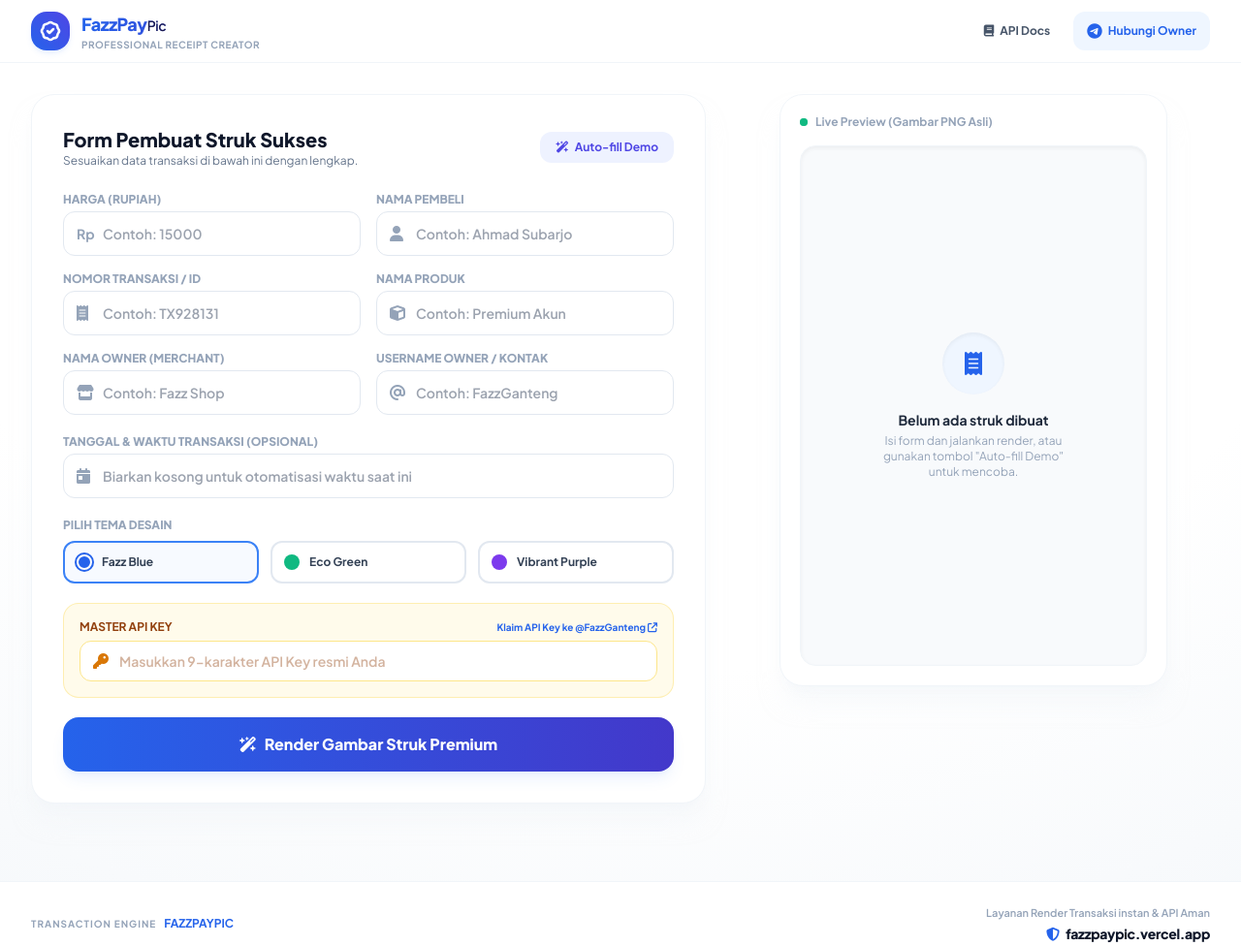
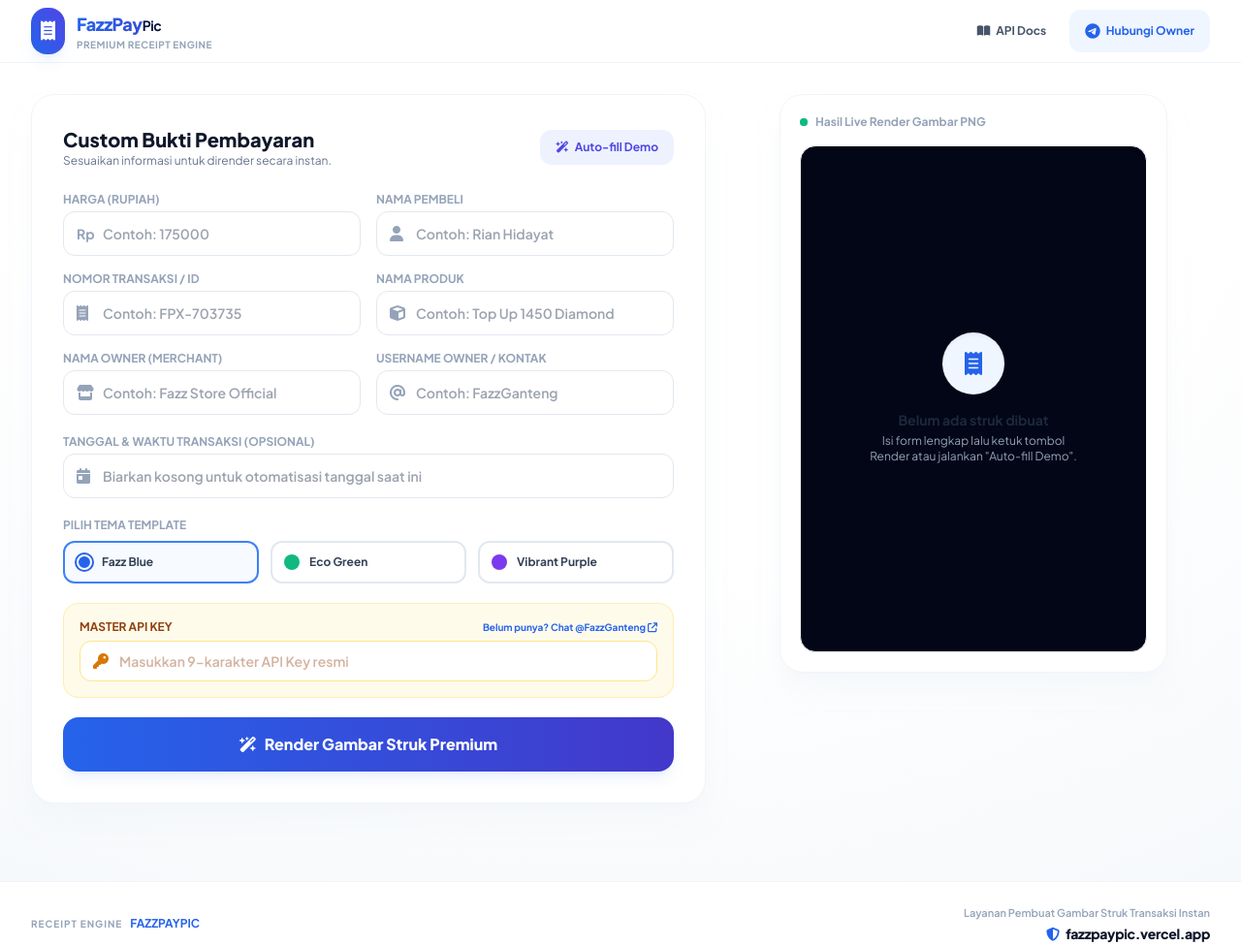
Before and after one commit to ajayajay293/fazzpaypic, a website: page public/index.html in a window 1280 px wide. Shown: the whole page at 97% size. Drawn offline with nearby package versions, Linux system fonts and the light colour scheme.

Commit message:
Update index.html

```diff
--- a/public/index.html
+++ b/public/index.html
@@ -4,40 +4,38 @@
 <head>
     <meta charset="UTF-8">
     <meta name="viewport" content="width=device-width, initial-scale=1.0">
-    <title>FazzPayPic - Pembuat Bukti Transaksi Sukses Otomatis</title>
+    <title>FazzPayPic - Generator Struk Transaksi Sukses Mewah</title>
     <!-- Tailwind CSS CDN -->
     <script src="https://cdn.tailwindcss.com"></script>
-    <!-- FontAwesome Premium Icons -->
+    <!-- FontAwesome Icons -->
     <link rel="stylesheet" href="https://cdnjs.cloudflare.com/ajax/libs/font-awesome/6.4.0/css/all.min.css">
     <style>
         @import url('https://fonts.googleapis.com/css2?family=Plus+Jakarta+Sans:wght@300;400;500;600;700;800&display=swap');
         body {
             font-family: 'Plus Jakarta Sans', sans-serif;
-            background: radial-gradient(120% 120% at 50% 10%, #ffffff 50%, #f1f5f9 100%);
+            background: radial-gradient(120% 120% at 50% 10%, #ffffff 40%, #f1f5f9 100%);
         }
     </style>
 </head>
 <body class="min-h-screen text-slate-800 flex flex-col justify-between">
 
     <!-- Header Navigation -->
-    <header class="border-b border-slate-100 bg-white/85 backdrop-blur-md sticky top-0 z-50">
+    <header class="border-b border-slate-100 bg-white/80 backdrop-blur-md sticky top-0 z-50">
         <div class="max-w-7xl mx-auto px-4 sm:px-6 lg:px-8 h-16 flex items-center justify-between">
             <div class="flex items-center gap-3">
-                <div class="bg-gradient-to-tr from-blue-600 to-indigo-600 p-2 rounded-2xl shadow-md shadow-blue-500/10">
-                    <svg class="w-6 h-6 text-white" fill="none" stroke="currentColor" viewBox="0 0 24 24" xmlns="http://www.w3.org/2000/svg">
-                        <path stroke-linecap="round" stroke-linejoin="round" stroke-width="2.5" d="M9 12l2 2 4-4M7.835 4.697a3.42 3.42 0 001.946-.806 3.42 3.42 0 014.438 0 3.42 3.42 0 001.946.806 3.42 3.42 0 013.138 3.138 3.42 3.42 0 00.806 1.946 3.42 3.42 0 010 4.438 3.42 3.42 0 00-.806 1.946 3.42 3.42 0 01-3.138 3.138 3.42 3.42 0 00-1.946.806 3.42 3.42 0 01-4.438 0 3.42 3.42 0 00-1.946-.806 3.42 3.42 0 01-3.138-3.138 3.42 3.42 0 00-.806-1.946 3.42 3.42 0 010-4.438 3.42 3.42 0 00.806-1.946 3.42 3.42 0 013.138-3.138z"></path>
-                    </svg>
+                <div class="bg-gradient-to-tr from-blue-600 to-indigo-600 p-2.5 rounded-2xl shadow-lg shadow-blue-500/10 text-white">
+                    <i class="fa-solid fa-receipt text-xl"></i>
                 </div>
                 <div>
-                    <h1 class="text-lg font-extrabold bg-gradient-to-r from-blue-600 to-indigo-700 bg-clip-text text-transparent tracking-tight">FazzPay<span class="text-indigo-950 font-medium text-sm">Pic</span></h1>
-                    <p class="text-[10px] text-slate-400 font-bold uppercase tracking-wider">Professional Receipt Creator</p>
+                    <h1 class="text-lg font-extrabold bg-gradient-to-r from-blue-600 to-indigo-700 bg-clip-text text-transparent tracking-tight">FazzPay<span class="text-slate-900 font-semibold text-sm">Pic</span></h1>
+                    <p class="text-[10px] text-slate-400 font-bold uppercase tracking-wider">PREMIUM RECEIPT ENGINE</p>
                 </div>
             </div>
             <div class="flex items-center gap-3">
                 <a href="/docs" class="text-xs font-bold text-slate-600 hover:text-blue-600 transition-colors py-2 px-3 rounded-xl hover:bg-slate-50 flex items-center gap-1.5">
-                    <i class="fa-solid fa-book"></i> API Docs
+                    <i class="fa-solid fa-book-open"></i> API Docs
                 </a>
-                <a href="https://t.me/FazzGanteng" target="_blank" class="bg-blue-50 text-blue-600 hover:bg-blue-100 transition-all text-xs font-bold py-2 px-3.5 rounded-xl flex items-center gap-1.5">
+                <a href="https://t.me/FazzGanteng" target="_blank" class="bg-blue-50 text-blue-600 hover:bg-blue-100 transition-all text-xs font-bold py-2.5 px-4 rounded-xl flex items-center gap-1.5">
                     <i class="fa-brands fa-telegram text-base"></i> Hubungi Owner
                 </a>
             </div>
@@ -48,14 +46,14 @@
     <main class="max-w-7xl mx-auto px-4 sm:px-6 lg:px-8 py-8 w-full flex-grow">
         <div class="grid grid-cols-1 lg:grid-cols-12 gap-8 items-start">
 
-            <!-- Left Side: Interactive Inputs -->
+            <!-- Left Side: Interactive Input Form -->
             <div class="lg:col-span-7 bg-white p-6 sm:p-8 rounded-3xl border border-slate-100 shadow-xl shadow-slate-100/50 space-y-6">
                 <div class="flex flex-col sm:flex-row sm:items-center justify-between gap-4">
                     <div>
-                        <h2 class="text-xl font-extrabold text-slate-900">Form Pembuat Struk Sukses</h2>
-                        <p class="text-xs text-slate-500">Sesuaikan data transaksi di bawah ini dengan lengkap.</p>
+                        <h2 class="text-xl font-extrabold text-slate-900">Custom Bukti Pembayaran</h2>
+                        <p class="text-xs text-slate-500">Sesuaikan informasi untuk dirender secara instan.</p>
                     </div>
-                    <button type="button" onclick="loadDemoData()" class="self-start sm:self-center text-xs font-bold text-indigo-600 hover:text-indigo-800 flex items-center gap-1.5 bg-indigo-50 hover:bg-indigo-100 py-2 px-4 rounded-xl transition-colors">
+                    <button type="button" onclick="loadDemoData()" class="self-start sm:self-center text-xs font-bold text-indigo-600 hover:text-indigo-800 flex items-center gap-1.5 bg-indigo-50 hover:bg-indigo-100 py-2.5 px-4 rounded-xl transition-colors">
                         <i class="fa-solid fa-wand-magic-sparkles"></i> Auto-fill Demo
                     </button>
                 </div>
@@ -64,65 +62,65 @@
                     <div class="grid grid-cols-1 md:grid-cols-2 gap-4">
                         <!-- Harga -->
                         <div class="space-y-1">
-                            <label class="block text-xs font-extrabold uppercase text-slate-400">Harga (Rupiah)</label>
+                            <label class="block text-xs font-bold uppercase text-slate-400">Harga (Rupiah)</label>
                             <div class="relative">
                                 <span class="absolute inset-y-0 left-0 flex items-center pl-3.5 text-sm font-bold text-slate-400">Rp</span>
-                                <input type="number" id="price" required placeholder="Contoh: 15000"
+                                <input type="number" id="price" required placeholder="Contoh: 175000"
                                     class="w-full pl-10 pr-4 py-3 rounded-xl border border-slate-200 focus:ring-2 focus:ring-blue-500/20 focus:border-blue-500 transition-all text-sm font-semibold">
                             </div>
                         </div>
 
                         <!-- Pembeli -->
                         <div class="space-y-1">
-                            <label class="block text-xs font-extrabold uppercase text-slate-400">Nama Pembeli</label>
+                            <label class="block text-xs font-bold uppercase text-slate-400">Nama Pembeli</label>
                             <div class="relative">
                                 <span class="absolute inset-y-0 left-0 flex items-center pl-3.5 text-slate-400">
                                     <i class="fa-solid fa-user"></i>
                                 </span>
-                                <input type="text" id="buyer" required placeholder="Contoh: Ahmad Subarjo"
+                                <input type="text" id="buyer" required placeholder="Contoh: Rian Hidayat"
                                     class="w-full pl-10 pr-4 py-3 rounded-xl border border-slate-200 focus:ring-2 focus:ring-blue-500/20 focus:border-blue-500 transition-all text-sm font-semibold">
                             </div>
                         </div>
 
-                        <!-- ID Transaksi -->
+                        <!-- No Transaksi -->
                         <div class="space-y-1">
-                            <label class="block text-xs font-extrabold uppercase text-slate-400">Nomor Transaksi / ID</label>
+                            <label class="block text-xs font-bold uppercase text-slate-400">Nomor Transaksi / ID</label>
                             <div class="relative">
                                 <span class="absolute inset-y-0 left-0 flex items-center pl-3.5 text-slate-400">
                                     <i class="fa-solid fa-receipt"></i>
                                 </span>
-                                <input type="text" id="tx_id" required placeholder="Contoh: TX928131"
+                                <input type="text" id="tx_id" required placeholder="Contoh: FPX-703735"
                                     class="w-full pl-10 pr-4 py-3 rounded-xl border border-slate-200 focus:ring-2 focus:ring-blue-500/20 focus:border-blue-500 transition-all text-sm font-semibold">
                             </div>
                         </div>
 
                         <!-- Nama Produk -->
                         <div class="space-y-1">
-                            <label class="block text-xs font-extrabold uppercase text-slate-400">Nama Produk</label>
+                            <label class="block text-xs font-bold uppercase text-slate-400">Nama Produk</label>
                             <div class="relative">
                                 <span class="absolute inset-y-0 left-0 flex items-center pl-3.5 text-slate-400">
                                     <i class="fa-solid fa-cube"></i>
                                 </span>
-                                <input type="text" id="product" required placeholder="Contoh: Premium Akun"
+                                <input type="text" id="product" required placeholder="Contoh: Top Up 1450 Diamond"
                                     class="w-full pl-10 pr-4 py-3 rounded-xl border border-slate-200 focus:ring-2 focus:ring-blue-500/20 focus:border-blue-500 transition-all text-sm font-semibold">
                             </div>
                         </div>
 
                         <!-- Nama Owner -->
                         <div class="space-y-1">
-                            <label class="block text-xs font-extrabold uppercase text-slate-400">Nama Owner (Merchant)</label>
+                            <label class="block text-xs font-bold uppercase text-slate-400">Nama Owner (Merchant)</label>
                             <div class="relative">
                                 <span class="absolute inset-y-0 left-0 flex items-center pl-3.5 text-slate-400">
                                     <i class="fa-solid fa-store"></i>
                                 </span>
-                                <input type="text" id="owner_name" required placeholder="Contoh: Fazz Shop"
+                                <input type="text" id="owner_name" required placeholder="Contoh: Fazz Store Official"
                                     class="w-full pl-10 pr-4 py-3 rounded-xl border border-slate-200 focus:ring-2 focus:ring-blue-500/20 focus:border-blue-500 transition-all text-sm font-semibold">
                             </div>
                         </div>
 
                         <!-- Username Owner -->
                         <div class="space-y-1">
-                            <label class="block text-xs font-extrabold uppercase text-slate-400">Username Owner / Kontak</label>
+                            <label class="block text-xs font-bold uppercase text-slate-400">Username Owner / Kontak</label>
                             <div class="relative">
                                 <span class="absolute inset-y-0 left-0 flex items-center pl-3.5 text-slate-400">
                                     <i class="fa-solid fa-at"></i>
@@ -135,19 +133,19 @@
 
                     <!-- Tanggal Transaksi -->
                     <div class="space-y-1">
-                        <label class="block text-xs font-extrabold uppercase text-slate-400">Tanggal & Waktu Transaksi (Opsional)</label>
+                        <label class="block text-xs font-bold uppercase text-slate-400">Tanggal & Waktu Transaksi (Opsional)</label>
                         <div class="relative">
                             <span class="absolute inset-y-0 left-0 flex items-center pl-3.5 text-slate-400">
                                 <i class="fa-solid fa-calendar-day"></i>
                             </span>
-                            <input type="text" id="date" placeholder="Biarkan kosong untuk otomatisasi waktu saat ini"
+                            <input type="text" id="date" placeholder="Biarkan kosong untuk otomatisasi tanggal saat ini"
                                 class="w-full pl-10 pr-4 py-3 rounded-xl border border-slate-200 focus:ring-2 focus:ring-blue-500/20 focus:border-blue-500 transition-all text-sm font-semibold">
                         </div>
                     </div>
 
                     <!-- Pilih Tema Template -->
                     <div class="space-y-2">
-                        <label class="block text-xs font-extrabold uppercase text-slate-400">Pilih Tema Desain</label>
+                        <label class="block text-xs font-bold uppercase text-slate-400">Pilih Tema Template</label>
                         <div class="grid grid-cols-3 gap-3">
                             <label class="cursor-pointer border-2 border-blue-500 rounded-xl p-3 flex items-center gap-2.5 bg-blue-50/50 transition-all" id="theme-blue-label">
                                 <input type="radio" name="template" value="blue" checked onclick="selectTheme('blue')" class="hidden">
@@ -167,24 +165,24 @@
                         </div>
                     </div>
 
-                    <!-- Input API Key (Privasi Aman di Serverless) -->
+                    <!-- Input API Key -->
                     <div class="p-4 bg-amber-50 rounded-2xl border border-amber-200/60 space-y-1.5">
                         <div class="flex justify-between items-center">
                             <label class="block text-xs font-bold uppercase text-amber-800">Master API Key</label>
                             <a href="https://t.me/FazzGanteng" target="_blank" class="text-[10px] text-blue-600 hover:underline font-bold flex items-center gap-0.5">
-                                Klaim API Key ke @FazzGanteng <i class="fa-solid fa-arrow-up-right-from-square"></i>
+                                Belum punya? Chat @FazzGanteng <i class="fa-solid fa-arrow-up-right-from-square"></i>
                             </a>
                         </div>
                         <div class="relative">
                             <span class="absolute inset-y-0 left-0 flex items-center pl-3.5 text-amber-600">
                                 <i class="fa-solid fa-key"></i>
                             </span>
-                            <input type="password" id="apikey" required placeholder="Masukkan 9-karakter API Key resmi Anda"
+                            <input type="password" id="apikey" required placeholder="Masukkan 9-karakter API Key resmi"
                                 class="w-full pl-10 pr-4 py-2.5 rounded-xl border border-amber-200 focus:ring-2 focus:ring-amber-500/20 focus:border-amber-500 transition-all text-sm font-semibold bg-white text-amber-950 placeholder-amber-800/40">
                         </div>
                     </div>
 
-                    <!-- Tombol Generate Utama -->
+                    <!-- Tombol Render Utama -->
                     <button type="submit" class="w-full py-4 bg-gradient-to-r from-blue-600 to-indigo-700 hover:from-blue-700 hover:to-indigo-800 text-white font-extrabold rounded-2xl shadow-lg shadow-blue-500/10 hover:shadow-indigo-500/20 transition-all flex items-center justify-center gap-2 text-base">
                         <i class="fa-solid fa-wand-magic-sparkles"></i> Render Gambar Struk Premium
                     </button>
@@ -199,11 +197,11 @@
                             <span class="animate-ping absolute inline-flex h-full w-full rounded-full bg-emerald-400 opacity-75"></span>
                             <span class="relative inline-flex rounded-full h-2 w-2 bg-emerald-500"></span>
                         </span>
-                        Live Preview (Gambar PNG Asli)
+                        Hasil Live Render Gambar PNG
                     </h3>
 
                     <!-- Canvas/Image Frame Wrapper -->
-                    <div class="w-full border border-slate-100 rounded-2xl bg-slate-50 aspect-[5.2/7.8] flex flex-col items-center justify-center overflow-hidden relative shadow-inner" id="resultContainer">
+                    <div class="w-full border border-slate-100 rounded-2xl bg-slate-950 aspect-[5/7.3] flex flex-col items-center justify-center overflow-hidden relative shadow-inner" id="resultContainer">
 
                         <!-- Initial State -->
                         <div id="initialState" class="p-6 text-center space-y-4">
@@ -212,24 +210,24 @@
                             </div>
                             <div>
                                 <p class="font-bold text-slate-800 text-sm">Belum ada struk dibuat</p>
-                                <p class="text-xs text-slate-400 mt-1 max-w-[220px] mx-auto">Isi form dan jalankan render, atau gunakan tombol "Auto-fill Demo" untuk mencoba.</p>
+                                <p class="text-xs text-slate-400 mt-1 max-w-[220px] mx-auto">Isi form lengkap lalu ketuk tombol Render atau jalankan "Auto-fill Demo".</p>
                             </div>
                         </div>
 
                         <!-- Loading State -->
-                        <div id="loadingState" class="hidden absolute inset-0 bg-white/95 backdrop-blur-sm flex flex-col items-center justify-center space-y-3 z-10">
-                            <div class="animate-spin rounded-full h-10 w-10 border-4 border-blue-600 border-t-transparent shadow-md"></div>
-                            <p class="text-xs font-extrabold text-blue-900">Merender Font & Grafis Struk...</p>
+                        <div id="loadingState" class="hidden absolute inset-0 bg-slate-900/90 backdrop-blur-sm flex flex-col items-center justify-center space-y-3 z-10">
+                            <div class="animate-spin rounded-full h-10 w-10 border-4 border-blue-500 border-t-transparent shadow-md"></div>
+                            <p class="text-xs font-extrabold text-blue-300">Merender Font & Desain Struk...</p>
                         </div>
 
                         <!-- Error State -->
-                        <div id="errorState" class="hidden p-6 text-center space-y-4 text-red-500">
-                            <div class="w-14 h-14 bg-red-50 rounded-full flex items-center justify-center mx-auto text-xl">
+                        <div id="errorState" class="hidden p-6 text-center space-y-4 text-red-400">
+                            <div class="w-14 h-14 bg-red-950/50 rounded-full flex items-center justify-center mx-auto text-xl border border-red-500/30">
                                 <i class="fa-solid fa-triangle-exclamation"></i>
                             </div>
                             <div>
                                 <p class="font-bold text-sm">Gagal Render Gambar</p>
-                                <p id="errorMessage" class="text-xs text-slate-500 mt-1"></p>
+                                <p id="errorMessage" class="text-xs text-slate-400 mt-1"></p>
                             </div>
                         </div>
 
@@ -257,13 +255,13 @@
     <footer class="border-t border-slate-100 bg-white py-6 mt-12">
         <div class="max-w-7xl mx-auto px-4 sm:px-6 lg:px-8 flex flex-col md:flex-row items-center justify-between gap-4">
             <div class="flex items-center gap-2">
-                <span class="text-[10px] font-bold text-slate-400 tracking-widest uppercase">Transaction Engine</span>
+                <span class="text-[10px] font-bold text-slate-400 tracking-widest uppercase">RECEIPT ENGINE</span>
                 <span class="text-xs font-bold text-blue-600">FAZZPAYPIC</span>
             </div>
 
             <!-- WATERMARK UTAMA -->
             <div class="text-center md:text-right">
-                <p class="text-[11px] text-slate-400 font-semibold">Layanan Render Transaksi instan & API Aman</p>
+                <p class="text-[11px] text-slate-400 font-semibold">Layanan Pembuat Gambar Struk Transaksi Instan</p>
                 <p class="text-sm font-extrabold text-slate-900 tracking-tight mt-0.5">
                     <i class="fa-solid fa-shield-halved text-blue-600 mr-1"></i> fazzpaypic.vercel.app
                 </p>
@@ -292,13 +290,13 @@
         }
 
         function loadDemoData() {
-            document.getElementById('product').value = "Top Up 1450 Diamond Free Fire 💎";
+            document.getElementById('product').value = "TOP UP 1450 DIAMOND FREE FIRE";
             document.getElementById('price').value = "175000";
             document.getElementById('buyer').value = "Rian Hidayat";
             document.getElementById('tx_id').value = "FPX-" + Math.floor(100000 + Math.random() * 900000);
             document.getElementById('owner_name').value = "Fazz Store Official";
             document.getElementById('owner_username').value = "FazzGanteng";
-            document.getElementById('date').value = new Date().toLocaleString('id-ID') + " WIB";
+            document.getElementById('date').value = "1/7/2026, 06.14.51 WIB";
             document.getElementById('apikey').value = "fazzganzz"; // Diisi otomatis untuk mempermudah tes
         }
 
@@ -376,7 +374,7 @@
 
             if (navigator.clipboard) {
                 navigator.clipboard.writeText(fullApiUrl).then(() => {
-                    alert("Tautan pemicu API berhasil disalin!");
+                    alert("Tautan pemicu API berhasil disalin ke clipboard!");
                 });
             } else {
                 const el = document.createElement('textarea');
@@ -385,7 +383,7 @@
                 el.select();
                 document.execCommand('copy');
                 document.body.removeChild(el);
-                alert("Tautan pemicu API berhasil disalin!");
+                alert("Tautan pemicu API berhasil disalin ke clipboard!");
             }
         }
     </script>
```
